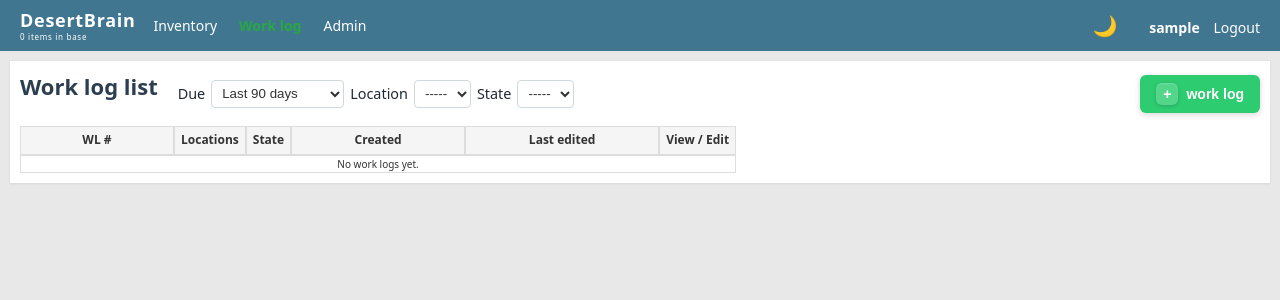
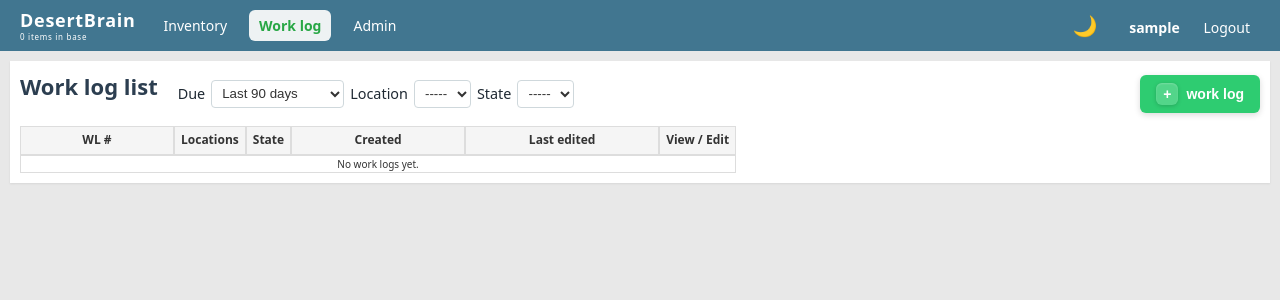
Before and after one commit to jaleotg/STOCKBRAIN, a Django app: page /work-log/ in a window 1280 px wide. Shown: the top 300 px of the page. Run offline with Django 5.2, Linux system fonts and the light colour scheme; the visitor is signed in with stand-in values (Sample User, id 1); data that the repository does not hold is empty; some libraries are stand-ins or nearby versions.

Commit message:
poprawa wygladu menu glownego

```diff
--- a/engine/static/css/layout.css
+++ b/engine/static/css/layout.css
@@ -131,15 +131,22 @@ body {
 /* Links in header (light theme) */
 .sb-header .sb-link {
     font-weight: 500;
+    padding: 6px 10px;
+    border-radius: 6px;
 }
 
 .sb-header .sb-link:hover {
-    text-decoration: underline;
+    text-decoration: none;
+    background: var(--sb-table-row-hover, #eef2f3);
 }
 
-.sb-header .sb-link-active {
+.sb-header .sb-link-active,
+.sb-dropdown-active .sb-drop-trigger {
     color: #28a745 !important;
     font-weight: 700;
+    background: var(--sb-table-row-hover, #eef2f3);
+    border-radius: 6px;
+    padding: 6px 10px;
 }
 
 .sb-btn {
```
